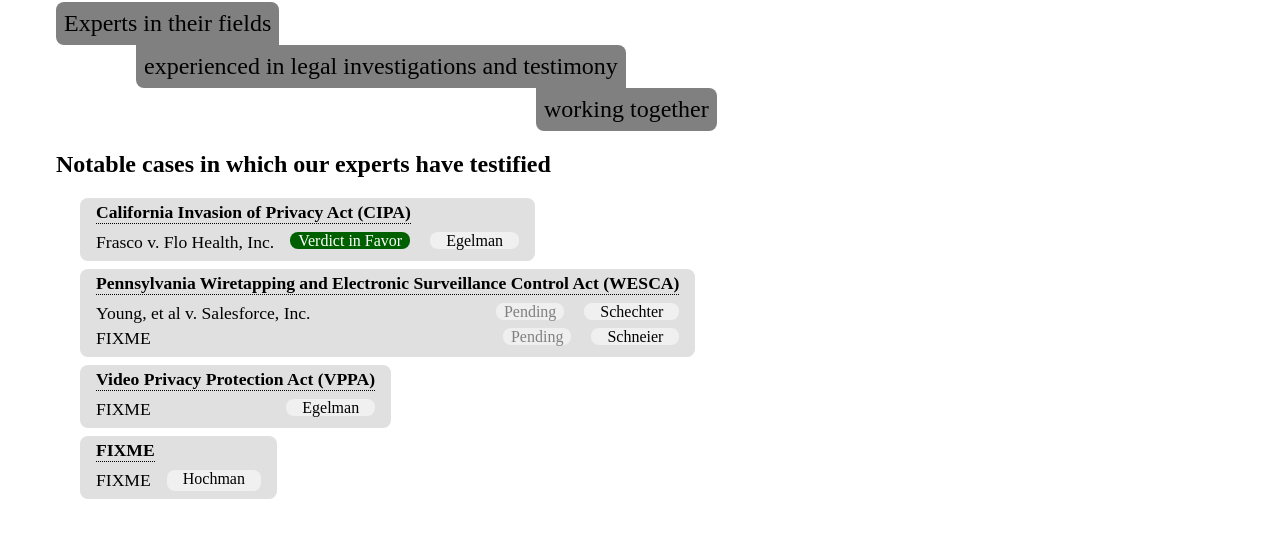
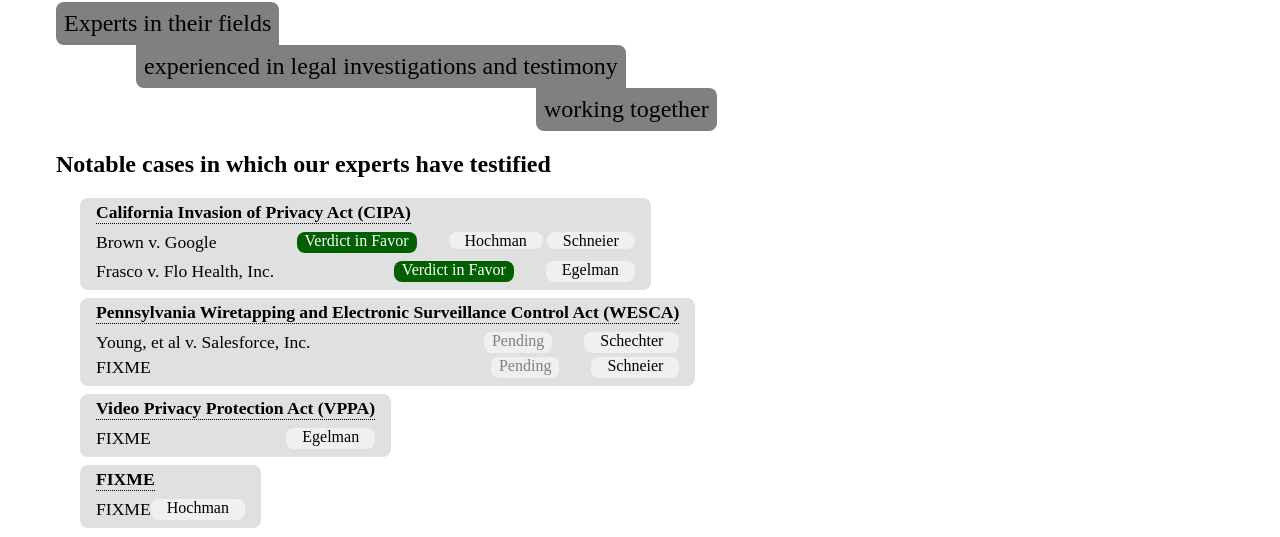
Before and after one commit to UppaJung/cse-website, an Eleventy site: page index.html in a window 1280 px wide. Shown: the part 184-721 px from the top of the page. Built offline with nearby package versions, Linux system fonts and the light colour scheme; Eleventy itself is replaced by a stand-in of ours; files that its build step writes are made by us from their sources.

Commit message:
brown v google

```diff
--- a/global.css
+++ b/global.css
@@ -1,3 +1,7 @@
+:root {
+  color-scheme: light dark;
+}
+
 .test {
 	font-weight: bold;
 }
@@ -46,7 +50,7 @@
 	flex-direction: column;
 	width: 100%;
 	align-items: center;
-	background-color: light-dark(black, white);
+	background-color: light-dark(black, #f0f0f0);
 	color: light-dark(white, black);
 	margin: 0;
 	padding-top: 0.5rem;
@@ -117,15 +121,24 @@
 	.case-name {
 		font-size: 110%;
 	}
+	.case-labels {
+		margin-left: 4rem;
+		display: flex;
+		flex-direction: row;
+		gap: 2rem;
+	}
+	.case-experts {
+		gap: 0.5rem;
+	}
 
 	a {
 		text-decoration: none;
 		color: light-dark(black, white);
 	}
+
 	.expert-name {
 		display: inline;
 		width: fit-content;
-		margin-left: 1rem;
 		padding: 0 1rem;
 		border-radius: 0.5rem;
 		background-color: light-dark(#f0f0f0, #101010);
--- a/index.html
+++ b/index.html
@@ -37,6 +37,17 @@
 		<div class="law">
 			<div class="law-name">California Invasion of Privacy Act (CIPA)</div>
 			<div class="cases">
+				<div class="case">
+					<a class="case-name" target="_blank" href="https://www.courtlistener.com/docket/17216783/brown-v-google-llc">Brown v. Google</a>
+					<div class="case-labels">
+						<span class="outcome victory">Verdict in Favor</span>
+						<span class="case-experts">
+							<a href="#hochman" class="expert-name">Hochman</a>
+							<a href="#schnier" class="expert-name">Schneier</a>
+						</span>
+					</div>
+				</div>
+			</div>
 				<div class="case">
 					<a class="case-name" target="_blank" href="https://www.courtlistener.com/docket/55370837/frasco-v-flo-health-inc/?page=4">Frasco v. Flo Health, Inc.</a>
 					<div class="case-labels">
@@ -88,6 +99,8 @@
 			</div>
 		</div>
 	</section>
+
+
 
 	<!-- WHO WE ARE -->
 	<h1>Our Testifying Experts</h1>
```
